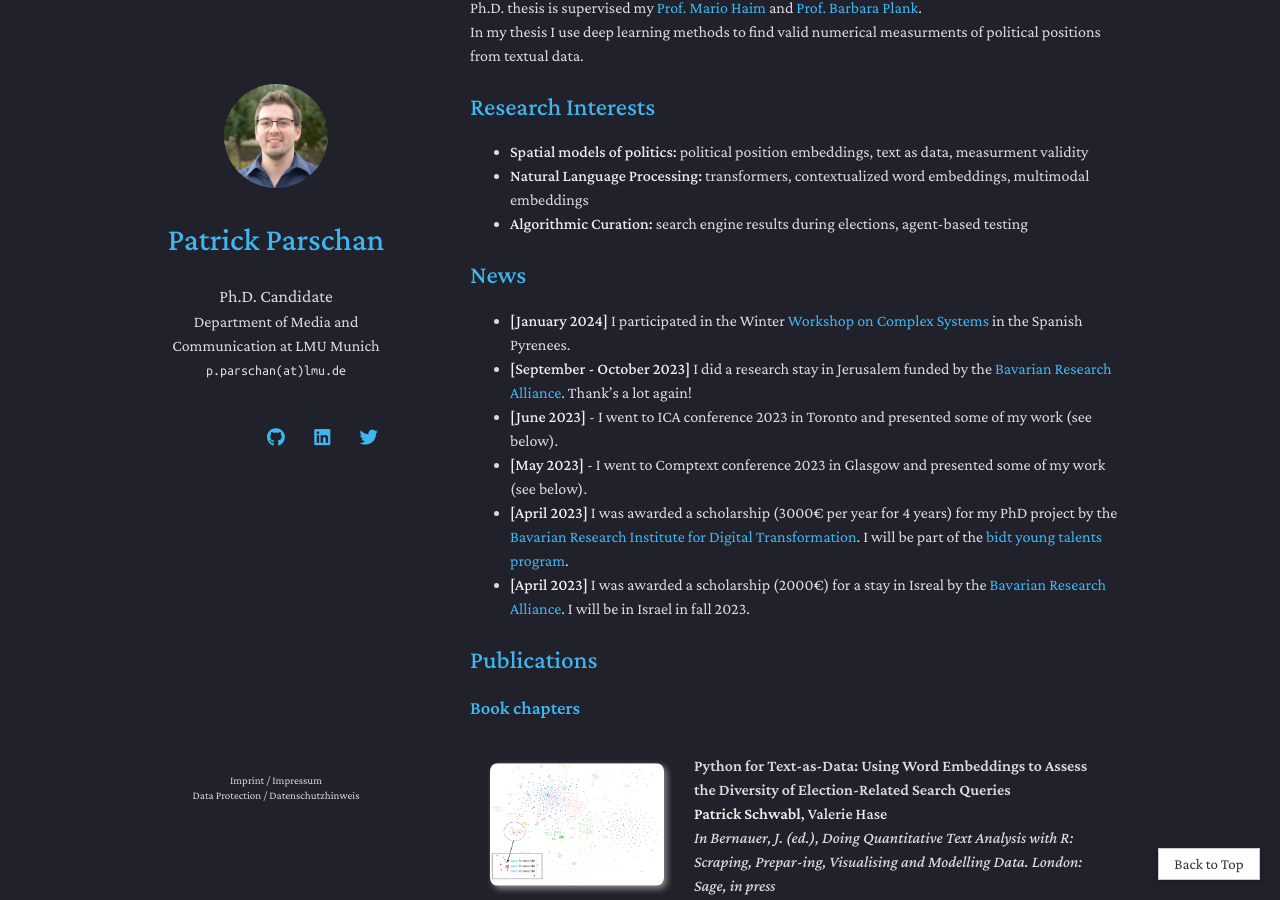
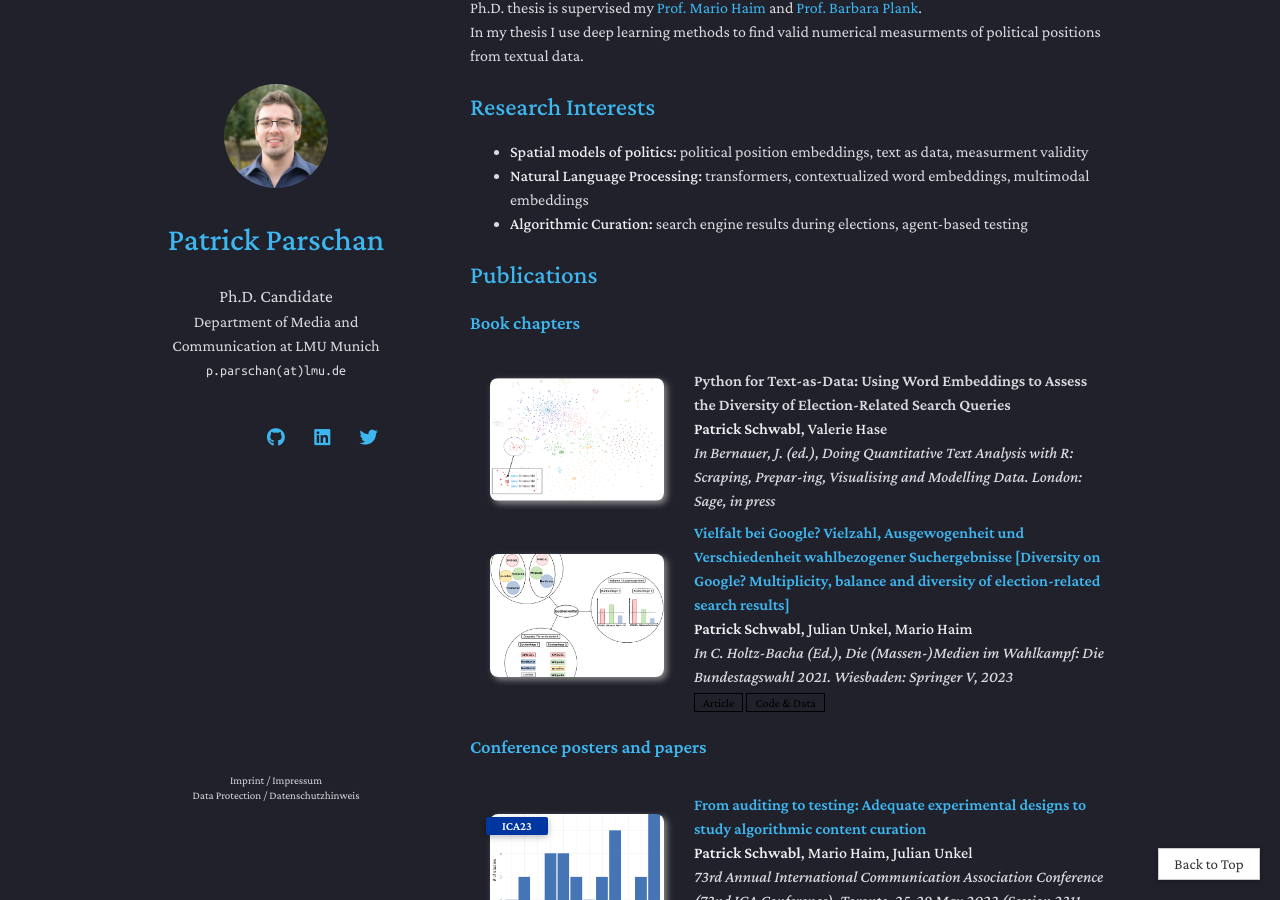
Before and after one commit to patparsch/patparsch.github.io, a Jekyll site: the page built from index.md, in a window 1280 px wide and 900 px high, scrolled down 254 px. Built offline with Jekyll 4.4.1, drawn with Linux system fonts in a browser that asks for light colours; nearby versions of some CDN libraries; a style sheet for code colours, icons or effects is not loaded; our own code applies the rules of GitHub Pages for plain Markdown files.

Commit message:
Remove commented-out News section from index.md for clarity and organization.

```diff
--- a/index.md
+++ b/index.md
@@ -14,14 +14,14 @@ In my thesis I use deep learning methods to find valid numerical measurments of
 - **Natural Language Processing:** transformers, contextualized word embeddings, multimodal embeddings
 - **Algorithmic Curation:** search engine results during elections, agent-based testing
 
-## News
+<!-- ## News
 
 - **[January 2024]** I participated in the Winter [Workshop on Complex Systems](https://wwcs2024.github.io/) in the Spanish Pyrenees.
 - **[September - October 2023]** I did a research stay in Jerusalem funded by the [Bavarian Research Alliance](https://www.bayfor.org/en/). Thank's a lot again!
 - **[June 2023]** - I went to ICA conference 2023 in Toronto and presented some of my work (see below).
 - **[May 2023]** - I went to Comptext conference 2023 in Glasgow and presented some of my work (see below).
 - **[April 2023]** I was awarded a scholarship (3000€ per year for 4 years) for my PhD project by the [Bavarian Research Institute for Digital Transformation](https://en.bidt.digital/). I will be part of the [bidt young talents program](https://www.bidt.digital/foerderprogramme/#graduate-center).
-- **[April 2023]** I was awarded a scholarship (2000€) for a stay in Isreal by the [Bavarian Research Alliance](https://www.bayfor.org/en/). I will be in Israel in fall 2023.
+- **[April 2023]** I was awarded a scholarship (2000€) for a stay in Isreal by the [Bavarian Research Alliance](https://www.bayfor.org/en/). I will be in Israel in fall 2023. -->
 
 
 
```
